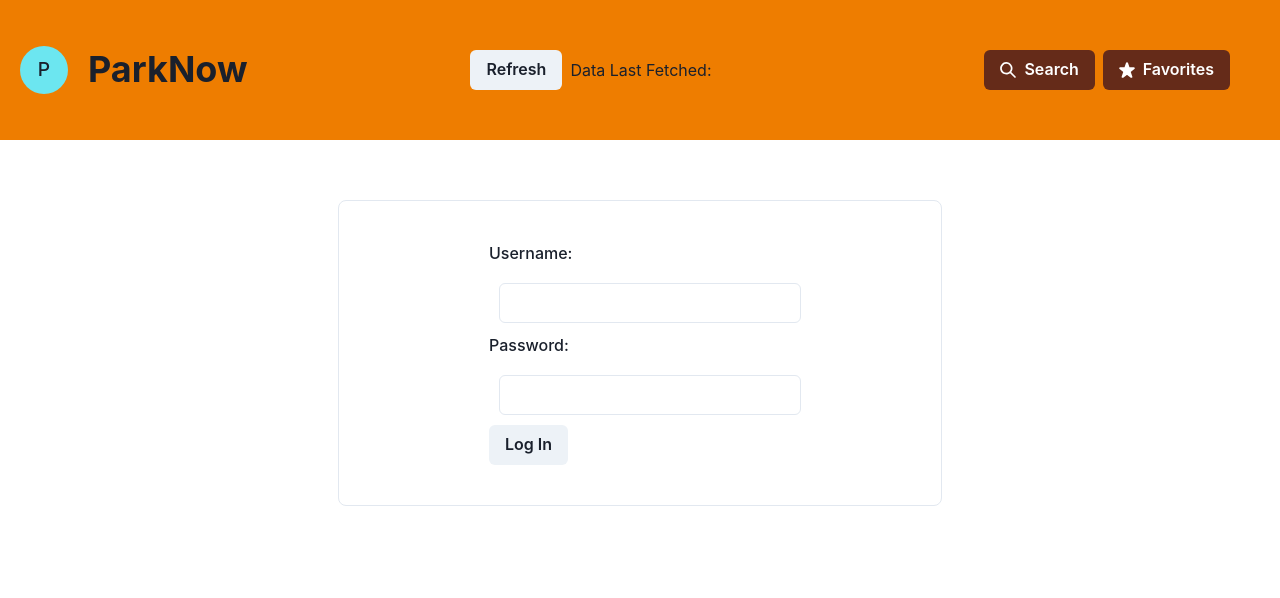
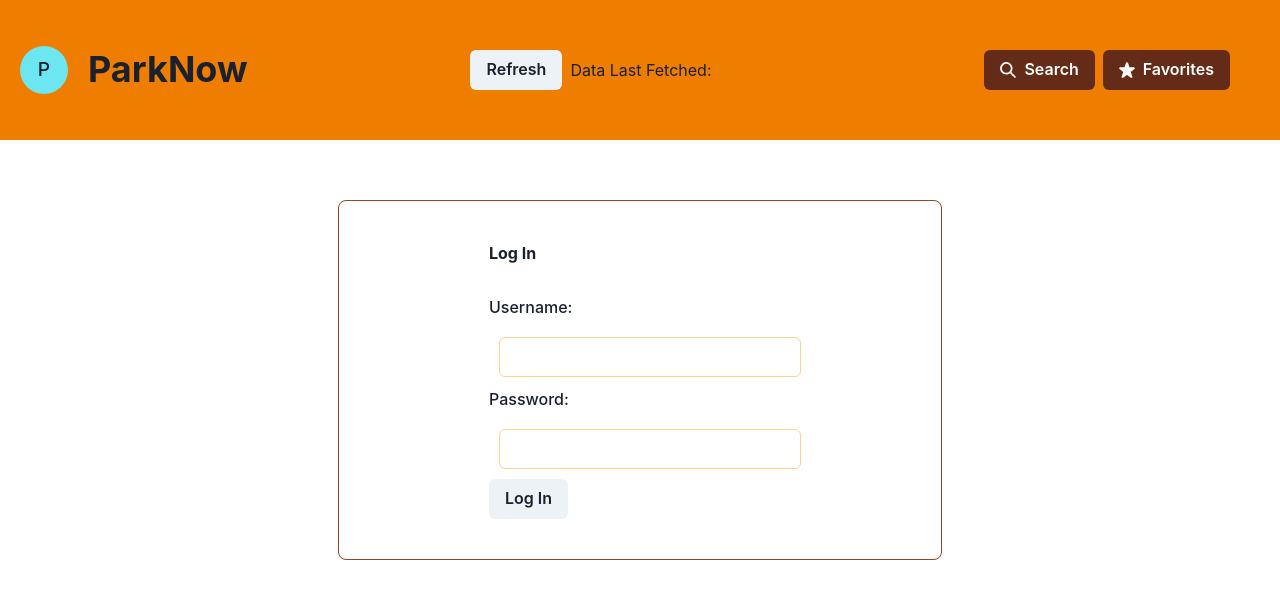
Before and after one commit to kiblykat/ParkNow, a React (Create React App) app in the folder frontend/: page /#/ in a window 1280 px wide. Shown: the top 598 px of the page. Built offline with nearby package versions, Linux system fonts and the light colour scheme.

Commit message:
finished basic loginPage no functionality

```diff
--- a/frontend/src/pages/Login.jsx
+++ b/frontend/src/pages/Login.jsx
@@ -1,6 +1,12 @@
-import { Box, Button, border } from "@chakra-ui/react";
 import React, { useState } from "react";
-import { Input, FormControl, FormLabel } from "@chakra-ui/react";
+import {
+  Input,
+  FormControl,
+  FormLabel,
+  Box,
+  Button,
+  Text,
+} from "@chakra-ui/react";
 
 const Login = () => {
   const [username, setUsername] = useState("");
@@ -15,10 +21,18 @@ const Login = () => {
         alignItems: "center",
       }}
     >
-      <Box maxW="700px" borderWidth="1px" borderRadius="lg" p="40px 150px">
+      <Box
+        borderColor="orange.700"
+        maxW="700px"
+        borderWidth="1px"
+        borderRadius="lg"
+        p="40px 150px"
+      >
+        <Text as="b">Log In</Text>
         <FormControl>
-          <FormLabel>Username: </FormLabel>
+          <FormLabel mt="30px">Username: </FormLabel>
           <Input
+            borderColor="orange.200"
             focusBorderColor="orange.700"
             style={{ margin: "10px" }}
             onChange={(e) => setUsername(e.target.value)}
@@ -28,6 +42,7 @@ const Login = () => {
         <FormControl>
           <FormLabel>Password: </FormLabel>
           <Input
+            borderColor="orange.200"
             focusBorderColor="orange.700"
             style={{ margin: "10px" }}
             onChange={(e) => setPassword(e.target.value)}
```
